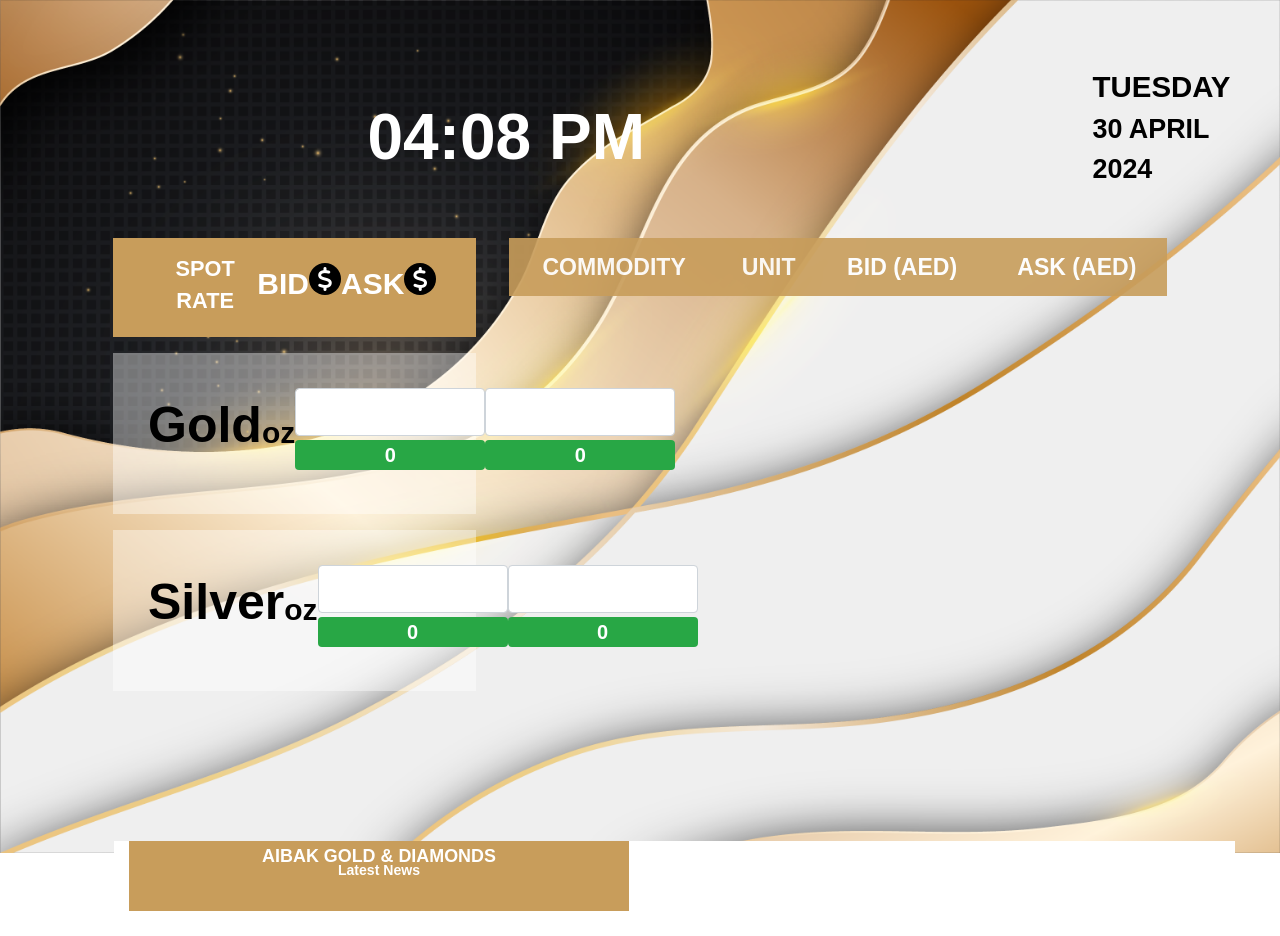
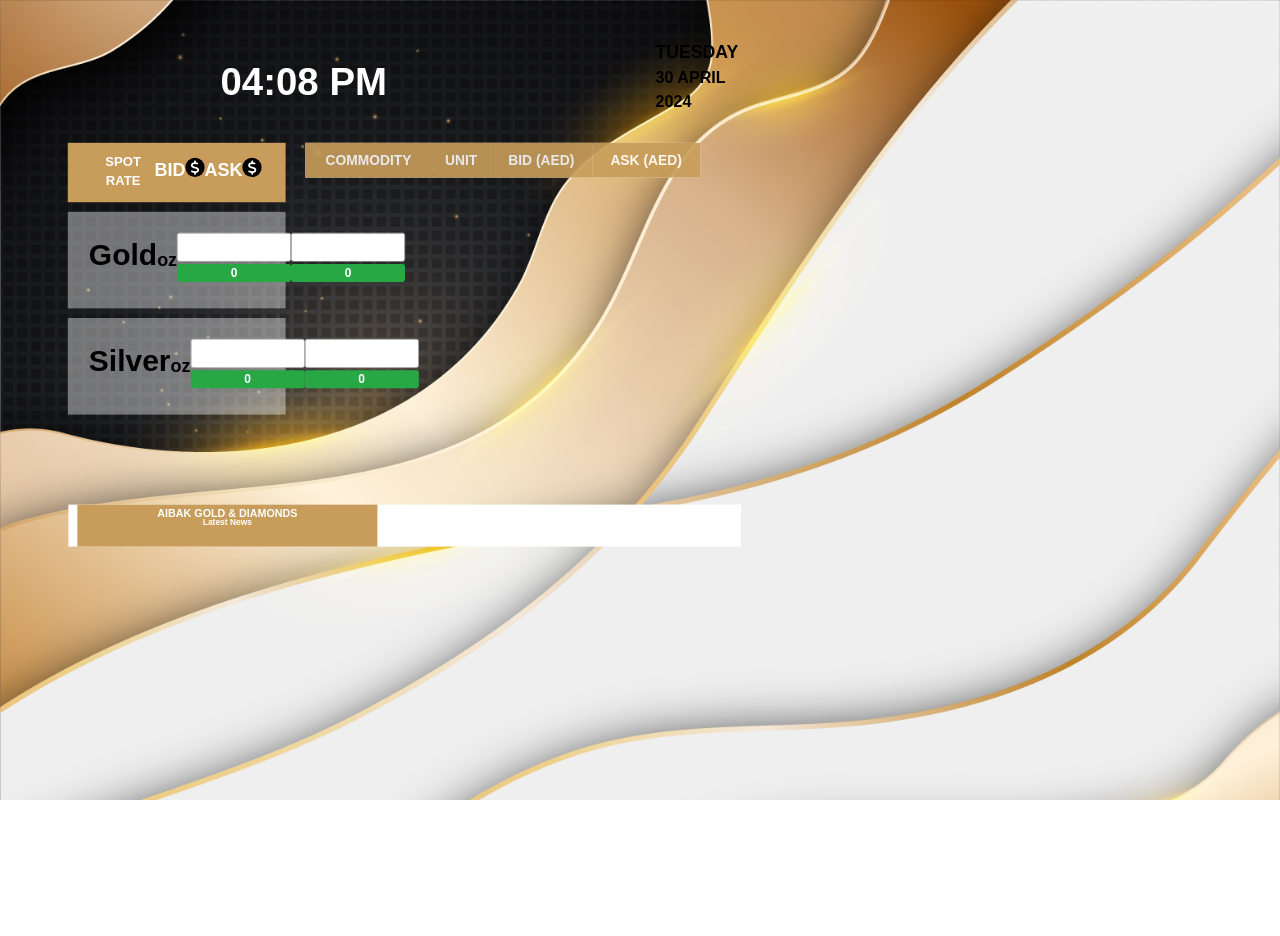
Before and after one commit to AurifyAE/aibak-tv-view, a website with bundled scripts: page index.html in a window 1280 px wide. After the commit the page ends 800 px from the top, so only its background shows below. Built offline with nearby package versions, Linux system fonts and the light colour scheme; no server answers; a script that the page names is missing; files whose address does not match are found by name.

Commit message:
Update index.html

```diff
--- a/index.html
+++ b/index.html
@@ -19,6 +19,8 @@
     @import url('https://fonts.googleapis.com/css2?family=Poppins:wght@100;200;300;400;500;600;700;800;900&display=swap');
 
     body {
+      transform: scale(0.6); /* Scales down to 60% */
+      transform-origin: top left; /* Defines the origin of the scaling */
       margin: 0;
       padding: 40px;
       font-family: "arial", heletica, sans-serif;
```
